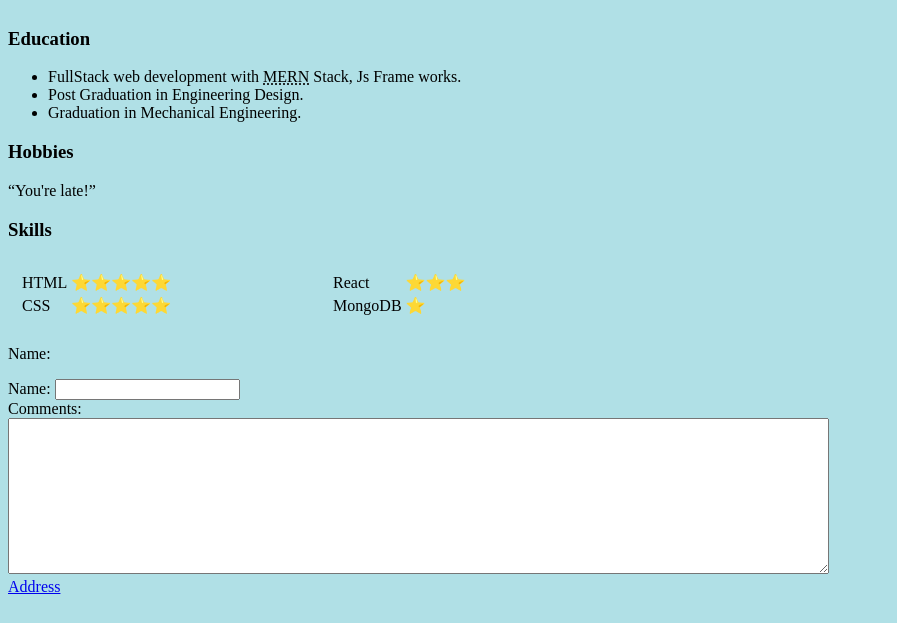
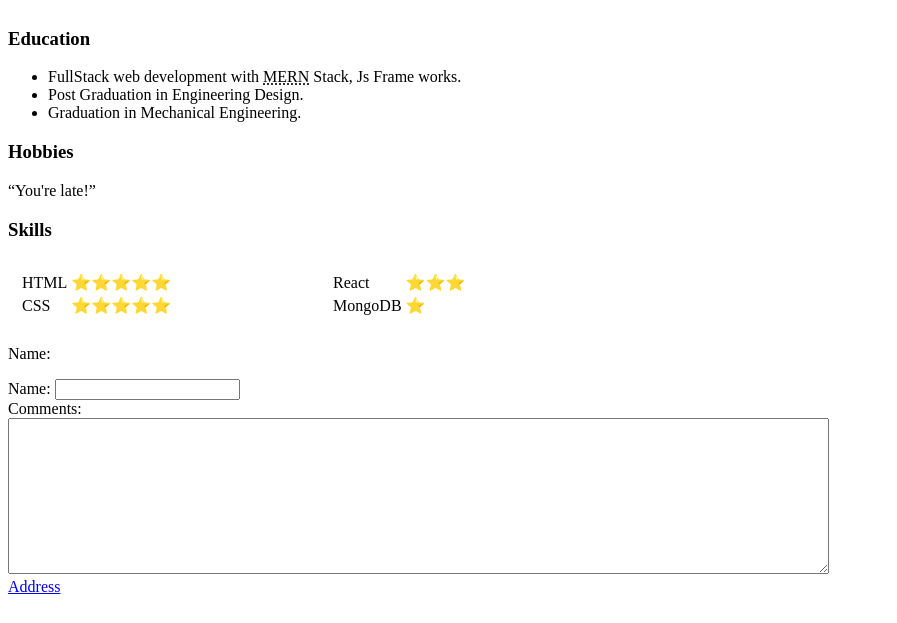
Before and after one commit to Prashanthreddy1207/personal_profile, a plain HTML site: page index.html in a window 1280 px wide. Shown: the part 177-800 px from the top of the page, without its empty margins (0-897 px from the left). Drawn offline with Linux system fonts and the light colour scheme.

Commit message:
css added

```diff
--- a/index.css
+++ b/index.css
@@ -5,5 +5,5 @@ img {
   width: 150px;
 }
 body{
-  background-color:powderblue
+  background-color:"powderblue"
 }
```
